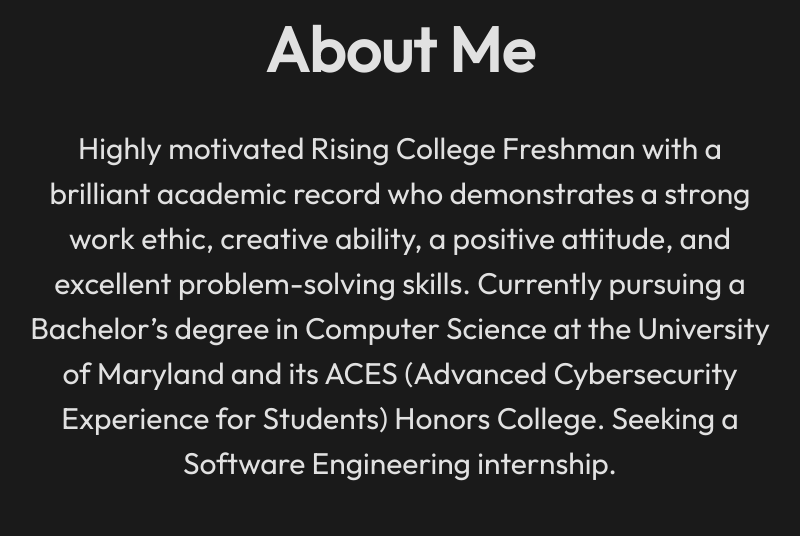
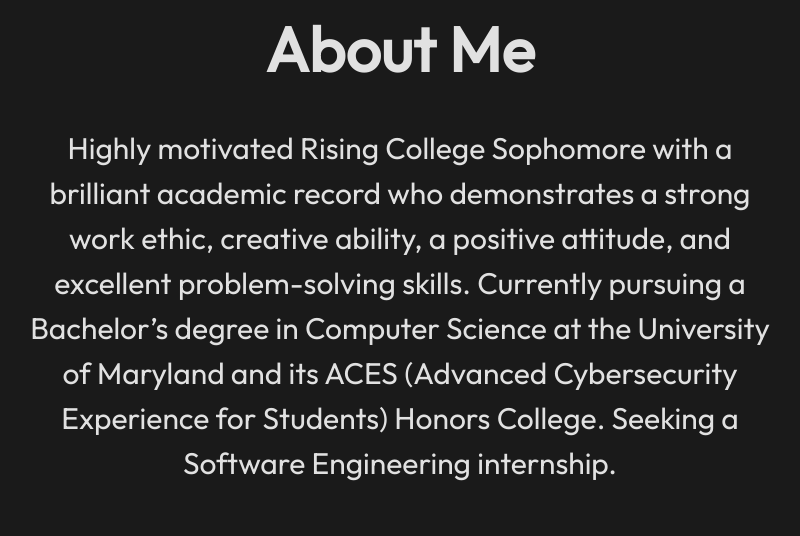
Before and after one commit to aluthra23/personal-website, a React (Vite) app: page /personal-website in a window 1280 px wide. Shown: the part 1060-1596 px from the top of the page, without its empty margins (240-1040 px from the left). Built offline with nearby package versions, Linux system fonts and the light colour scheme.

Commit message:
sophomore

```diff
--- a/src/components/home/Home.jsx
+++ b/src/components/home/Home.jsx
@@ -39,7 +39,7 @@
         <div className="about-me-card">
           <h2>About Me</h2>
           <div className="about-me-content">
-            <p>Highly motivated Rising College Freshman with a brilliant academic record who demonstrates a strong work ethic, creative ability, a positive attitude, and excellent problem-solving skills. Currently pursuing a Bachelor’s degree in Computer Science at the University of Maryland and its ACES (Advanced Cybersecurity Experience for Students) Honors College. Seeking a Software Engineering internship.</p>
+            <p>Highly motivated Rising College Sophomore with a brilliant academic record who demonstrates a strong work ethic, creative ability, a positive attitude, and excellent problem-solving skills. Currently pursuing a Bachelor’s degree in Computer Science at the University of Maryland and its ACES (Advanced Cybersecurity Experience for Students) Honors College. Seeking a Software Engineering internship.</p>
           </div>
         </div>
 
```
